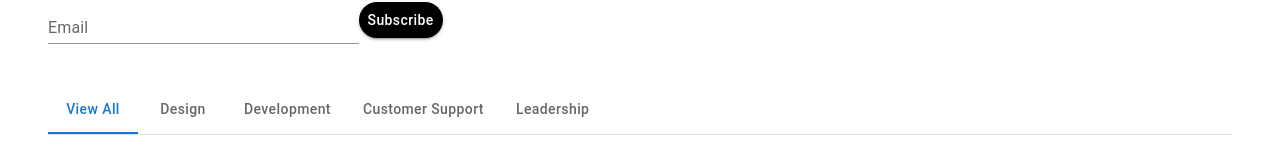
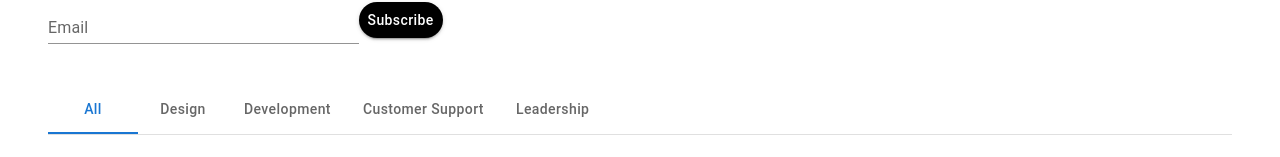
Before and after one commit to learndevBlog/learndev, a Next.js app: page /posts in a window 1280 px wide. Shown: the part 188-345 px from the top of the page. Built offline with nearby package versions, Linux system fonts and the light colour scheme.

Commit message:
improving tabs

```diff
--- a/app/components/PostList.tsx
+++ b/app/components/PostList.tsx
@@ -27,10 +27,15 @@ const PostList = ({posts, categories}: {posts: Post[], categories: Category[]})
 
     return (
         <div>
-          {posts &&
           <Box sx={{ width: '100%' }}>
             <Box sx={{ borderBottom: 1, borderColor: 'divider' }}>
+
               <Tabs value={selectedCategory} onChange={handleChange} aria-label="basic tabs example">
+                <Tab
+                  key={0}
+                  style={{textTransform: 'none'}}
+                  label="All"
+                />
                 {categories.map((category: Category) =>
                   <Tab
                     key={category.id}
@@ -50,7 +55,7 @@ const PostList = ({posts, categories}: {posts: Post[], categories: Category[]})
                   ))}
                 </div>
               </CustomTabPanel>
-            </Box>}
+          </Box>
         </div>
       )
 }
--- a/app/posts/category.ts
+++ b/app/posts/category.ts
@@ -5,10 +5,6 @@ export type Category = {
 
 
 export const categories: Category[] = [
-    {
-        id: 0,
-        name: 'View All'
-    },
     {
         id: 1,
         name: 'Design'
--- a/app/posts/page.tsx
+++ b/app/posts/page.tsx
@@ -14,11 +14,13 @@ export const metadata = {
 
 async function getPosts() {
   await new Promise(resolve => setTimeout(resolve, 2000));
+  // throw new Error('Simulated backend error');
   return posts;
 }
 
 async function getCategories() {
   await new Promise(resolve => setTimeout(resolve, 2000));
+  // throw new Error('Simulated backend error');
   return categories;
 }
 
```
Lines whose indentation alone changed are shown as unchanged.
